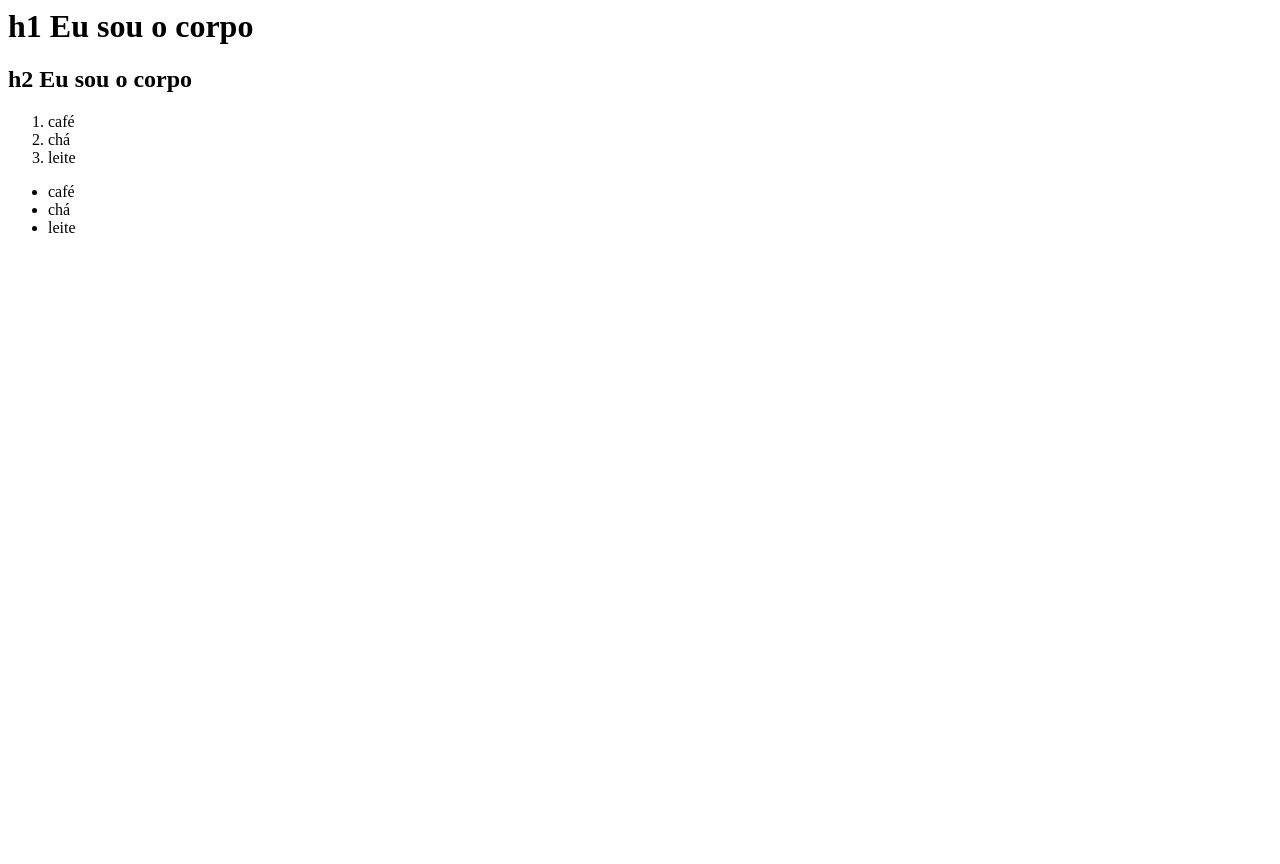
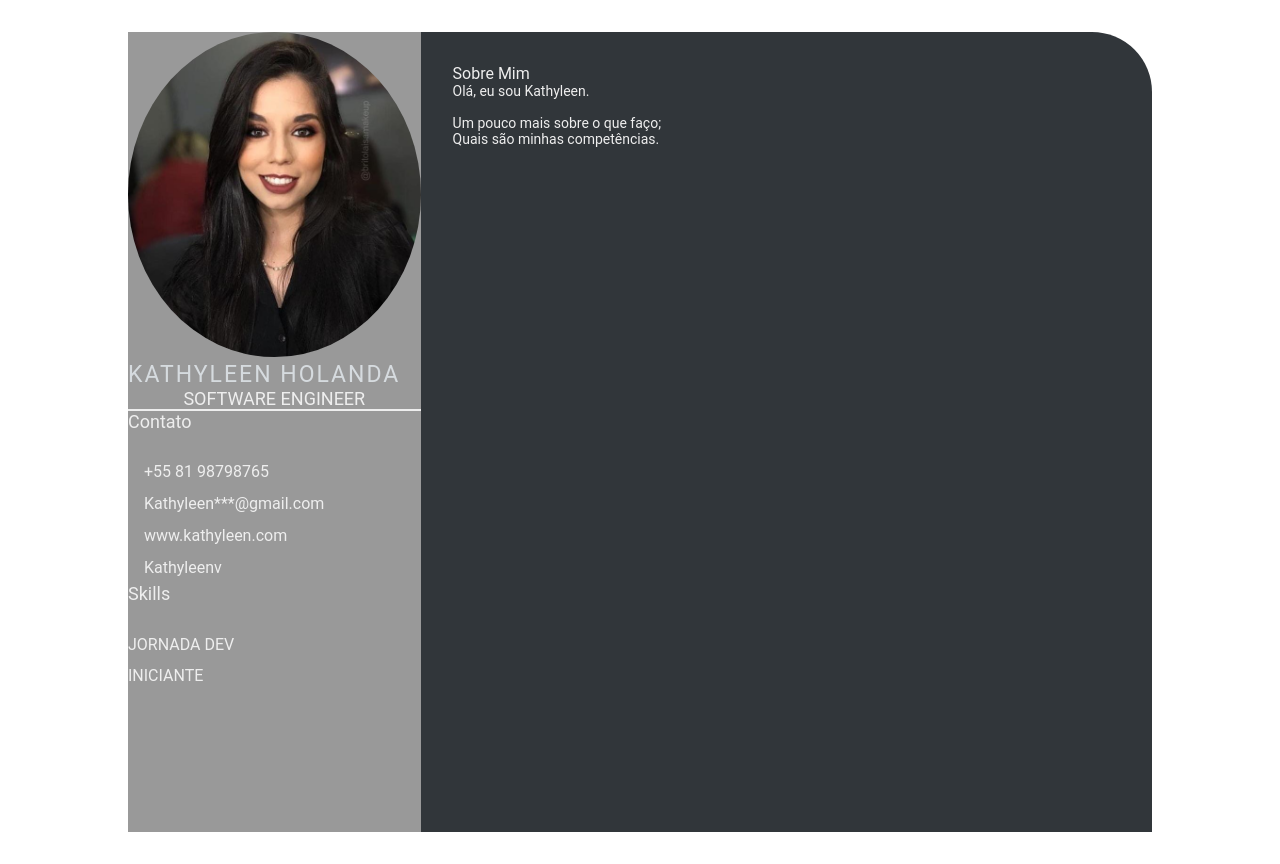
Before and after one commit to Kathyleenv/kathyleenv.github.io, a plain HTML site: page index.html in a window 1280 px wide. Before the commit the page ends 800 px from the top, so only its background shows below. Drawn offline with Linux system fonts and the light colour scheme.

Commit message:
alterações aula 02

```diff
--- a/index.html
+++ b/index.html
@@ -1,21 +1,53 @@
-<html>
-    <head>
-        <title>
-            Olá, eu sou a cabeça
-        </title>
-    </head>
-    <body>
-        <h1> h1 Eu sou o corpo </h1>
-        <h2> h2 Eu sou o corpo </h2>
-    </body>
-    <ol>
-        <li>café</li>
-        <li>chá</li>
-        <li>leite</li>
-    </ol>
-    <ul>
-        <li>café</li>
-        <li>chá</li>
-        <li>leite</li>
-    </ul>
+<!DOCTYPE html>
+<html lang="en">
+<head>
+    <meta charset="UTF-8">
+    <meta http-equiv="X-UA-Compatible" content="IE=edge">
+    <meta name="viewport" content="width=device-width, initial-scale=1.0">
+    <title>Kathyleen Holanda CV</title>
+
+    <link rel="stylesheet" href="style.css">
+
+</head>
+<body>
+    <main class="resume-contents">
+        <section class="left-section">
+            <section class="left-section-content">
+                <div class="profile">
+                    <img class="profile-image" src="img\profile-image.jpeg.jpeg" alt="Profile image">
+                    <p class="name">Kathyleen Holanda</p>
+                    <p class="profession">Software Engineer</p>
+                </div>
+                <div class="contact-info">
+                    <p class="left-title">Contato</p>
+                    <ul>
+                        <li><i class="fa fa-phone"></i>+55 81 98798765</li>
+                        <li><i class="fa fa-envelope"></i>Kathyleen***@gmail.com</li>
+                        <li><i class="fa fa-globe"></i>www.kathyleen.com</li>
+                        <li><i class="fa fa-github"></i>Kathyleenv</li>
+                    </ul>
+                </div>
+                <div class="skills">
+                    <p class="left-title">Skills</p>
+                    <ul>
+                        <li><p>JORNADA DEV</p></li>
+                        <li><p>INICIANTE</p></li>
+                    </ul>
+                </div>
+            </section>
+            </section>
+            <section class="right-section">
+                <div class="right-section-contents">
+                    <section class="about gap">
+                        <div class="right-title">Sobre Mim</div>
+                        <p class="about-me-contents">
+                            Olá, eu sou Kathyleen.<br>
+                            <br> Um pouco mais sobre o que faço;
+                            <br> Quais são minhas competências.
+                        </p>
+                    </section>
+                </div>
+            </section>
+    </main>
+</body>
 </html>
--- /dev/null
+++ b/style.css
@@ -0,0 +1,103 @@
+* {
+    margin: 0;
+    padding: 0;
+    box-sizing: border-box;
+    list-style: none;
+    font-family: 'Roboto', sans-serif;
+}
+
+.resume-contents {
+    min-height: 100vh;
+    width: 80%;
+    margin: 2rem auto;
+    display: grid;
+    grid-template-columns: repeat(7, 1fr);
+}
+
+.left-section {
+    grid-column: span 2;
+    height: 100%;
+    background-color: #999999;
+}
+
+.right-section {
+    grid-column: span 5;
+    height: 100%;
+    background-color: #31363a;
+    border-radius: 0px 60px 0px 0px;
+}
+
+.left-section-contents{
+    padding: 2rem 2rem;
+}
+
+.profile {
+    width: 100%;
+    border-bottom: 2px solid #eeeeee;
+}
+
+.profile .profile-image {
+    width: 100%;
+    border-radius: 100%;
+}
+
+.name {
+    color: #D6DBDF;
+    font-size: 23px;
+    letter-spacing: 2px;
+    text-transform: uppercase;
+}
+
+.profession {
+    color: #eeeeee;
+    font-size: 18px;
+    text-transform: uppercase;
+    text-align: center;
+}
+
+/* .contact-info { border-bottom: 2px solid #1B2631; } */
+.left-title {
+    color: #eeeeee;
+    font-size: 18px;
+}
+
+.contact-info ul {
+    padding-top: 1.5rem;
+}
+
+.contact-info ul li,
+.references ul li {
+    padding: .4rem 0;
+    color: #eeeeee;
+}
+
+.contact-info ul li i,
+.references ul li i {
+    padding-right: 1rem;
+    font-size: 14px;
+    color: #eeeeee;
+}
+
+.skills ul {
+    padding-top: 1.5rem;
+}
+.skills ul li p {
+    padding: .4rem 0;
+    color: #eeeeee;
+}
+
+.right-section-contents {
+    padding: 2rem 2rem;
+}
+
+.right-title {
+    color: #eeeeee;
+}
+
+.gap {
+    padding-bottom: 2rem;
+}
+.about-me-contents {
+    font-size: 14px;
+    color: #eeeeee;
+}
```
Also changed, not shown: img/profile-image.jpeg.jpeg (added).
